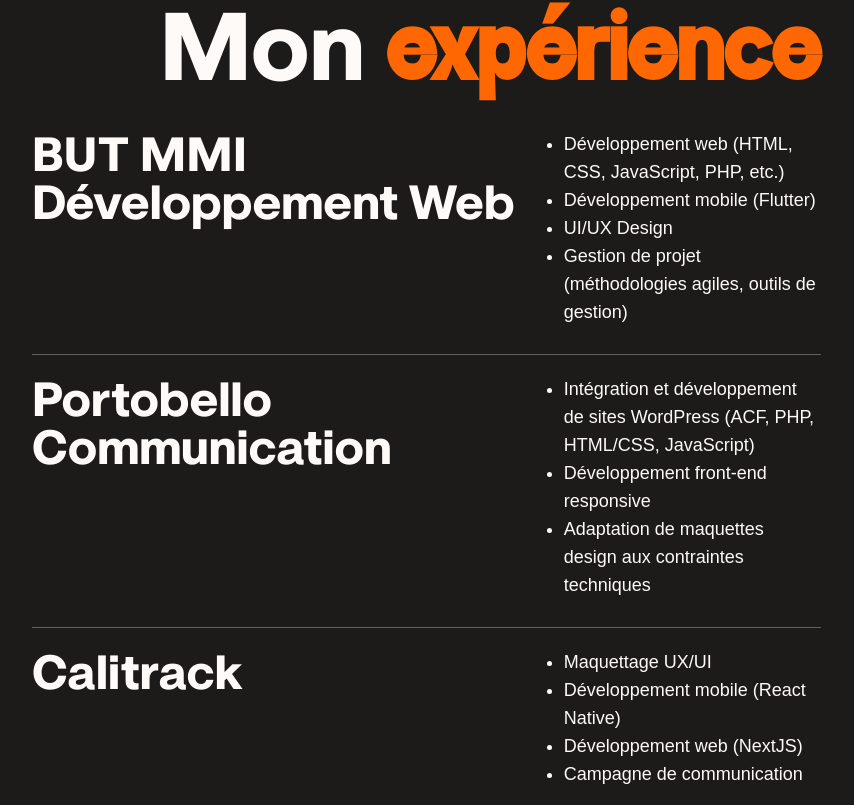
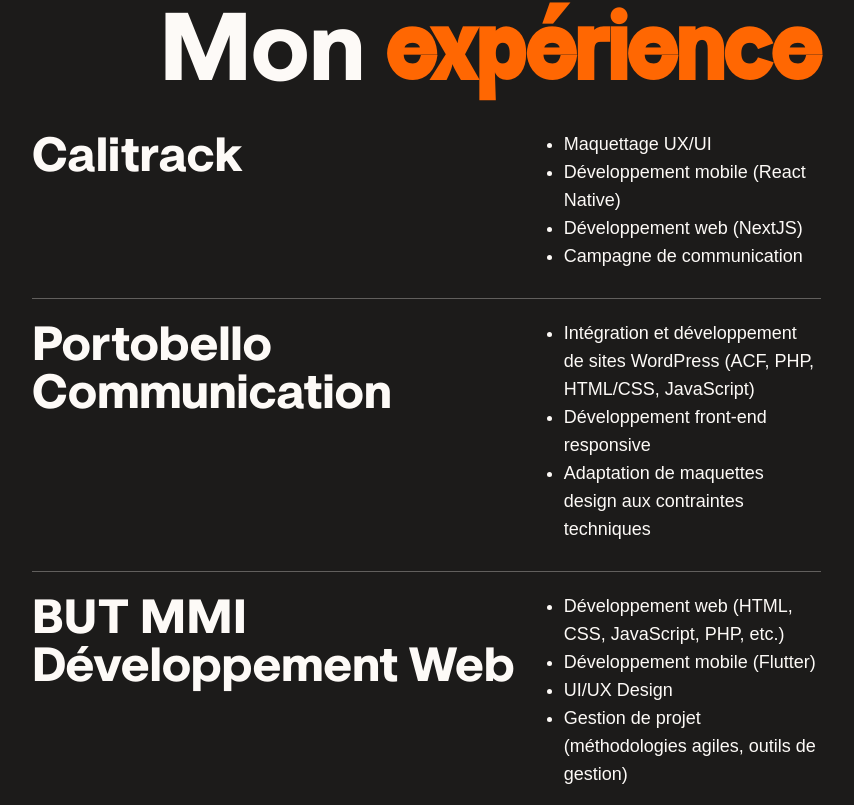
Before and after one commit to Mael-Roulette/portfolio, a Next.js app: page / in a window 1280 px wide. Shown: the part 2115-2920 px from the top of the page, without its empty margins (411-1265 px from the left). Built offline with nearby package versions, Linux system fonts and the light colour scheme; a web font is replaced by a local one.

Commit message:
Updated link with CV

```diff
--- a/src/components/Footer.tsx
+++ b/src/components/Footer.tsx
@@ -53,7 +53,7 @@
             </Link>
 
             {/* TODO: Ajouter CV */}
-            <Link className="btn-primary p-3 font-bold" href="" target="_blank">
+            <Link className="btn-primary p-3 font-bold" href="/mael-roulette-cv.pdf" target="_blank">
               CV
             </Link>
           </div>
--- a/src/components/home/ExperienceSection.tsx
+++ b/src/components/home/ExperienceSection.tsx
@@ -4,12 +4,12 @@
 
 const experiences = [
   {
-    title: "BUT MMI Développement Web",
+    title: "Calitrack",
     items: [
-      "Développement web (HTML, CSS, JavaScript, PHP, etc.)",
-      "Développement mobile (Flutter)",
-      "UI/UX Design",
-      "Gestion de projet (méthodologies agiles, outils de gestion)",
+      "Maquettage UX/UI",
+      "Développement mobile (React Native)",
+      "Développement web (NextJS)",
+      "Campagne de communication",
     ],
   },
   {
@@ -21,14 +21,14 @@
     ],
   },
   {
-    title: "Calitrack",
+    title: "BUT MMI Développement Web",
     items: [
-      "Maquettage UX/UI",
-      "Développement mobile (React Native)",
-      "Développement web (NextJS)",
-      "Campagne de communication",
+      "Développement web (HTML, CSS, JavaScript, PHP, etc.)",
+      "Développement mobile (Flutter)",
+      "UI/UX Design",
+      "Gestion de projet (méthodologies agiles, outils de gestion)",
     ],
-  },
+  }
 ];
 
 export default function ExperienceSection () {
@@ -78,7 +78,7 @@
           </Link>
 
           {/* TODO: Ajouter CV */}
-          <Link className="btn-primary" href="" target="_blank">
+          <Link className="btn-primary" href="/mael-roulette-cv.pdf" target="_blank">
             Voir mon CV <GoArrowUpRight className="text-2xl" />
           </Link>
         </div>
```
Also changed, not shown: 1 other file (tests, documents, lock files or other folders).
